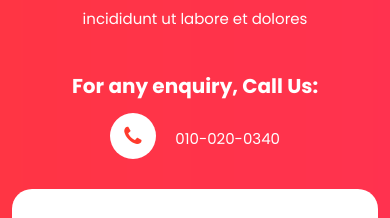
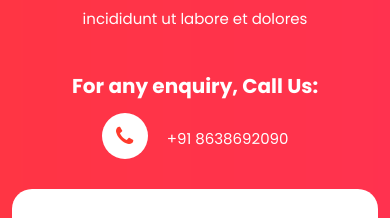
Before and after one commit to PratikChakraborty10/Home-Page, a plain HTML site: page index.html in a window 390 px wide. Shown: the part 7426-7644 px from the top of the page. Drawn offline with Linux system fonts and the light colour scheme.

Commit message:
telephone section added

```diff
--- a/index.html
+++ b/index.html
@@ -361,7 +361,7 @@ https://templatemo.com/tm-562-space-dynamic
             <h2>Feel Free To Send Us a Message About Your Website Needs</h2>
             <p>Lorem ipsum dolor sit amet, consectetur adipiscing elit, sed doer ket eismod tempor incididunt ut labore et dolores</p>
             <div class="phone-info">
-              <h4>For any enquiry, Call Us: <span><i class="fa fa-phone"></i> <a href="#">010-020-0340</a></span></h4>
+              <h4>For any enquiry, Call Us: <span><i class="fa fa-phone"></i> <a href="tel:8811934280">+91 8638692090</a></span></h4>
             </div>
           </div>
         </div>
```
